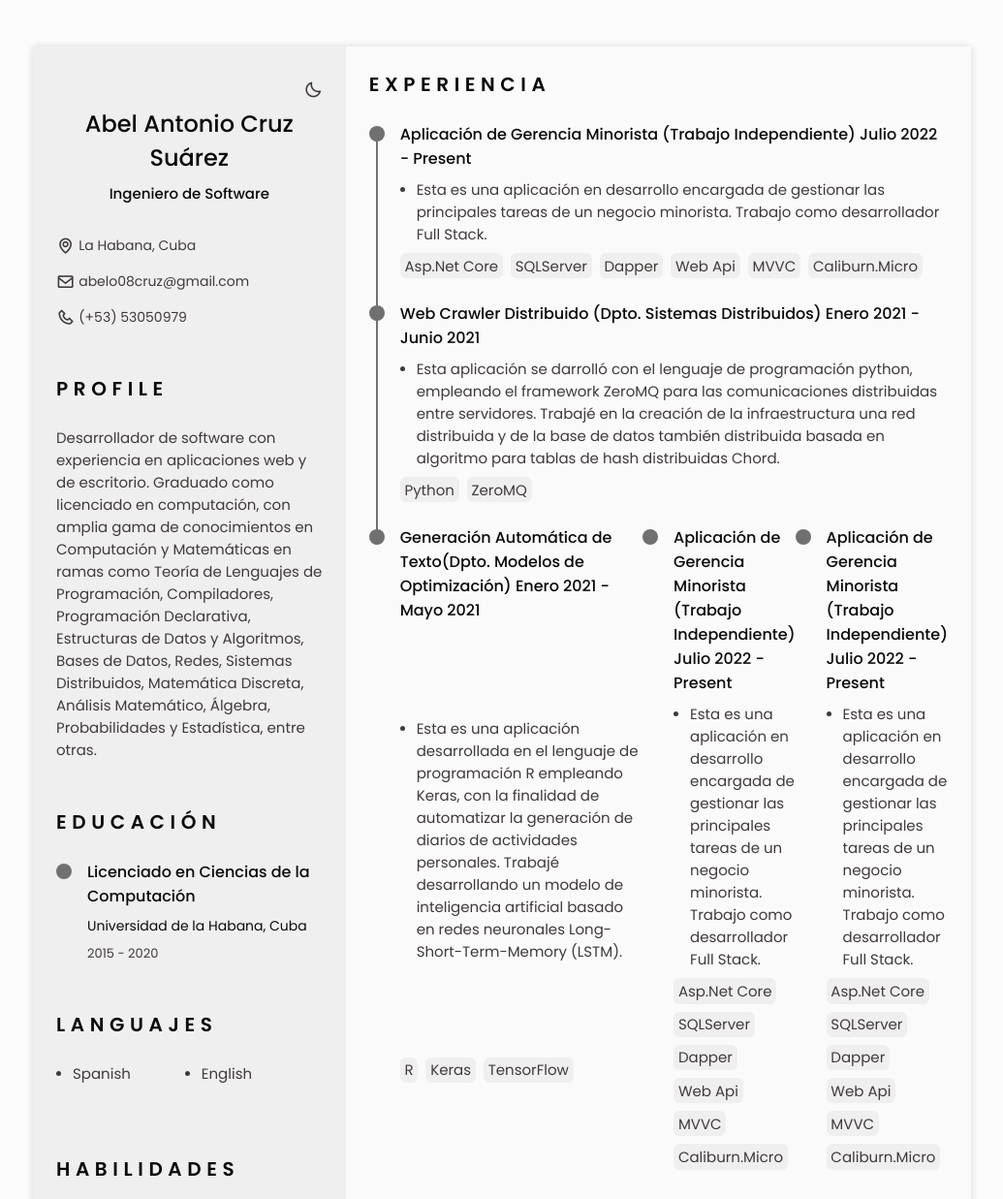
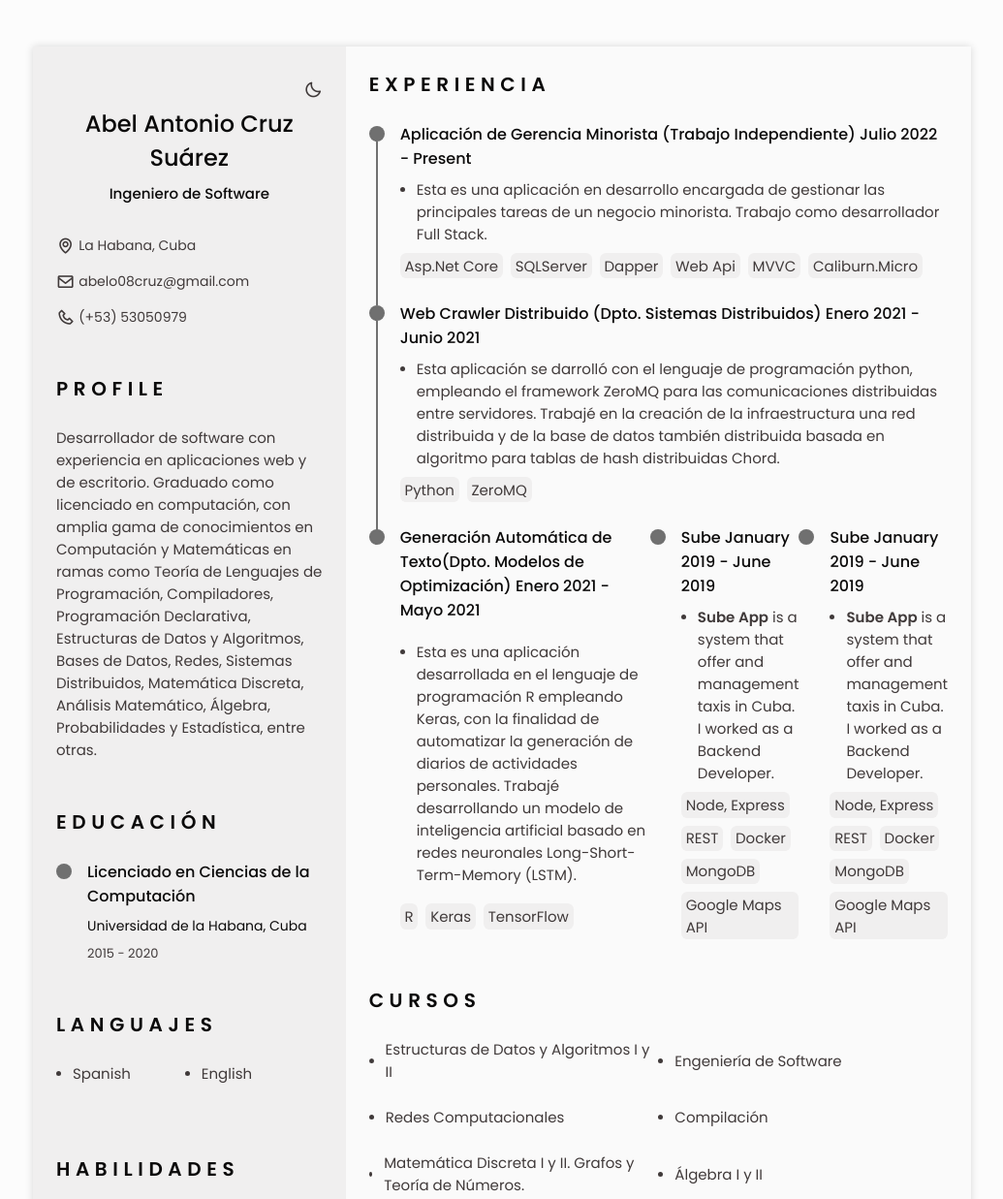
Before and after one commit to abelo98/cv, a plain HTML site: page index.html in a window 1280 px wide. Shown: the top 1237 px of the page at 97% size, without its empty margins (122-1157 px from the left). Drawn offline with nearby package versions, Linux system fonts and the light colour scheme.

Commit message:
Update index.html

```diff
--- a/index.html
+++ b/index.html
@@ -375,7 +375,7 @@
                             </div>
                         </div>
 
-                        <!-- MultiCuba32 -->
+                      <!--Sube App-->
                     <div class="experience__content">
                         <div class="experience__time">
                             <span class="experience__rounder"></span>
@@ -383,29 +383,29 @@
                         </div>
 
                         <div class="experience__data bd-grid">
-                            <h3 class="experience__title">Aplicación de Gerencia Minorista (Trabajo Independiente) Julio 2022 - Present</h3>
+                            <h3 class="experience__title">Sube January 2019 - June 2019
+                            </h3>
                             <li class="experience__description">
                                 <span class="experience__circle"></span>
                                 <div>
-                                    Esta es una aplicación en desarrollo
-                                    encargada de gestionar las principales tareas de un negocio minorista.
-                                    Trabajo como desarrollador Full Stack.
+                                    <b>Sube App</b> is a system that offer and management taxis in Cuba.
+                                    I worked as a Backend Developer.
                                 </div>
                             </li>
                             <div class="experience__technologies">
 
                                 <ul class="experience__technologies-list">
-                                    <li class="experience__technologies-item">Asp.Net Core</li>
-                                    <li class="experience__technologies-item">SQLServer</li>
-                                    <li class="experience__technologies-item">Dapper</li>
-                                    <li class="experience__technologies-item">Web Api</li>
-                                    <li class="experience__technologies-item">MVVC</li>
-                                    <li class="experience__technologies-item">Caliburn.Micro</li>
+                                    <li class="experience__technologies-item">Node, Express</li>
+                                    <li class="experience__technologies-item">REST</li>
+                                    <li class="experience__technologies-item">Docker</li>
+                                    <li class="experience__technologies-item">MongoDB</li>
+                                    <li class="experience__technologies-item">Google Maps API</li>
                                 </ul>
                             </div>
                         </div>
                     </div>
-                        <!-- MultiCuba2 -->
+
+                      <!--Sube App-->
                     <div class="experience__content">
                         <div class="experience__time">
                             <span class="experience__rounder"></span>
@@ -413,29 +413,27 @@
                         </div>
 
                         <div class="experience__data bd-grid">
-                            <h3 class="experience__title">Aplicación de Gerencia Minorista (Trabajo Independiente) Julio 2022 - Present</h3>
+                            <h3 class="experience__title">Sube January 2019 - June 2019
+                            </h3>
                             <li class="experience__description">
                                 <span class="experience__circle"></span>
                                 <div>
-                                    Esta es una aplicación en desarrollo
-                                    encargada de gestionar las principales tareas de un negocio minorista.
-                                    Trabajo como desarrollador Full Stack.
+                                    <b>Sube App</b> is a system that offer and management taxis in Cuba.
+                                    I worked as a Backend Developer.
                                 </div>
                             </li>
                             <div class="experience__technologies">
 
                                 <ul class="experience__technologies-list">
-                                    <li class="experience__technologies-item">Asp.Net Core</li>
-                                    <li class="experience__technologies-item">SQLServer</li>
-                                    <li class="experience__technologies-item">Dapper</li>
-                                    <li class="experience__technologies-item">Web Api</li>
-                                    <li class="experience__technologies-item">MVVC</li>
-                                    <li class="experience__technologies-item">Caliburn.Micro</li>
+                                    <li class="experience__technologies-item">Node, Express</li>
+                                    <li class="experience__technologies-item">REST</li>
+                                    <li class="experience__technologies-item">Docker</li>
+                                    <li class="experience__technologies-item">MongoDB</li>
+                                    <li class="experience__technologies-item">Google Maps API</li>
                                 </ul>
                             </div>
                         </div>
                     </div>
-
 
                 </div>
             </section>
```
